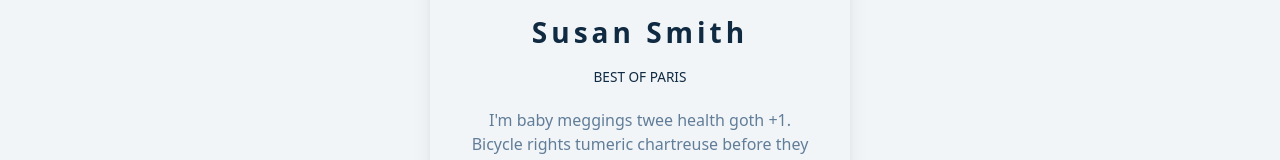
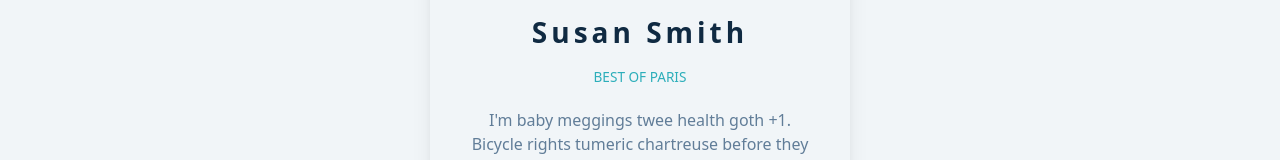
Before and after one commit to lnmrn/backroads, a React (Vite) app: page / in a window 1280 px wide. Shown: the part 2743-2903 px from the top of the page. Built offline with nearby package versions, Linux system fonts and the light colour scheme; no server answers.

Commit message:
Minor style fix

```diff
--- a/styles.css
+++ b/styles.css
@@ -777,7 +777,7 @@ Navbar
 
 .review-tour {
   text-transform: uppercase;
-  color: var(--primary-500);
+  color: var(--clr-primary-5);
   font-size: 0.85rem;
   font-weight: 500;
   margin-bottom: 0.75rem;
```
